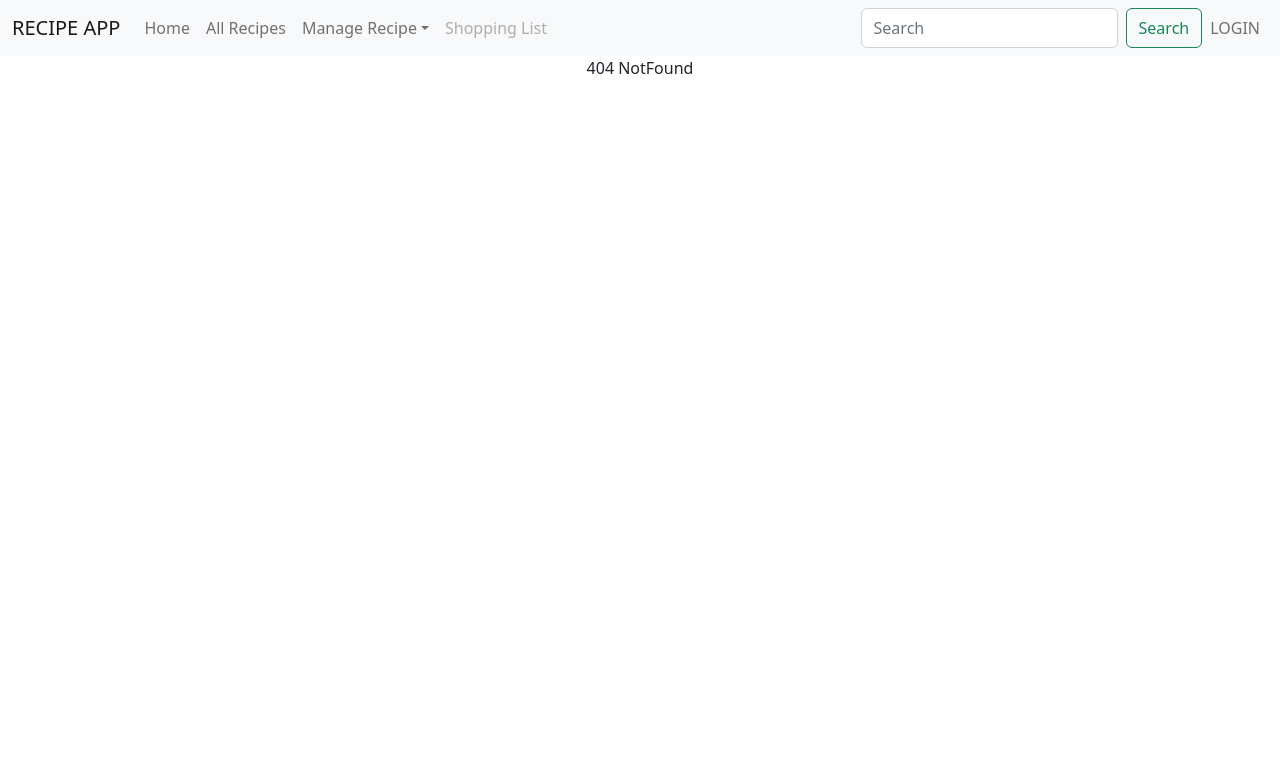
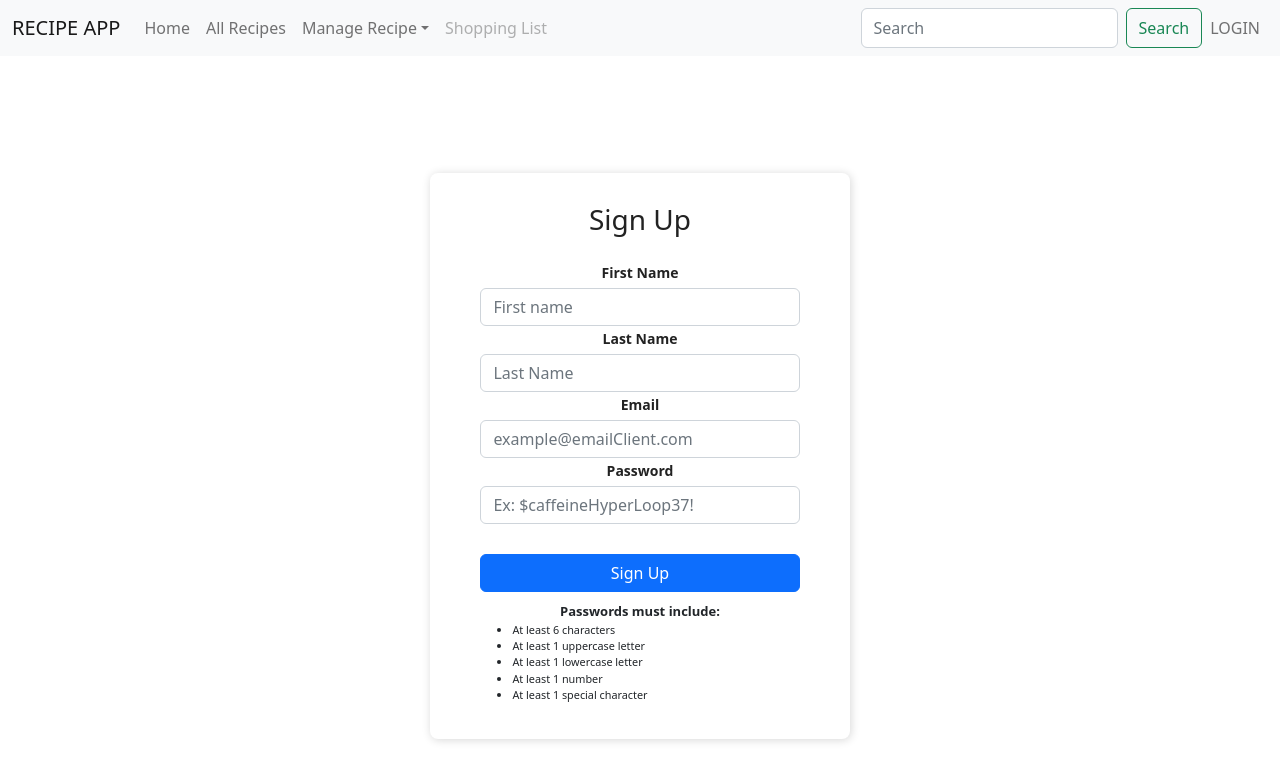
Before and after one commit to lift-off-lc/recipe-app, a React (Create React App) app in the folder client/: page /signUp in a window 1280 px wide. Before the commit this address had no page. Shown: the top 780 px of the page. Built offline with nearby package versions, Linux system fonts and the light colour scheme.

Commit message:
Front End Only: Sign Up page is functional and stylized

```diff
--- a/client/src/App.js
+++ b/client/src/App.js
@@ -11,6 +11,7 @@ import { Route, BrowserRouter, Routes } from "react-router-dom";
 import "./index.css";
 import NavBar from "./components/NavBar";
 import Login from "./pages/Login";
+import SignUp from "./pages/SignUp";
 
 function App() {
   return (
@@ -25,6 +26,7 @@ function App() {
             <Route path="/login" element={<Login />} />
             // * prefer to render to other path that did not listed above
             <Route path="*" element={<NotFound />} />
+            <Route path="/signUp" element={<SignUp />} />
           </Routes>
         </div>
       </div>
--- a/client/src/index.css
+++ b/client/src/index.css
@@ -42,6 +42,56 @@ code {
   font-weight: 800;
 }
 
+.sign-up-form-container{
+  display: flex;
+  justify-content: center;
+  align-items: center;
+  width: 100vw;
+  height: 100vh;
+}
+
+.sign-up-form {
+  width: 420px;
+  height: auto;
+  box-shadow: rgb(0 0 0 / 16%) 1px 1px 10px;
+  padding-top: 30px;
+  padding-bottom: 20px;
+  border-radius: 8px;
+  background-color: white;
+}
+
+.sign-up-form-content {
+  padding-left: 12%;
+  padding-right: 12%;
+}
+
+.sign-up-form-title {
+  text-align: center;
+  margin-bottom: 1em;
+  font-size: 24px;
+  color: rgb(34, 34, 34);
+  font-weight: 800;
+}
+
+.input-container {
+  width: 420px;
+  box-shadow: rgb(0 0 0 / 16%) 1px 1px 10px;
+  padding-top: 30px;
+  padding-bottom: 20px;
+  border-radius: 8px;
+  background-color: white;
+}
+.fine-print {
+  font-size:small;
+  font-weight: bold;
+}
+
+.even-finer-print {
+  font-size: smaller;
+  font-weight: normal;
+  text-emphasis-style: italic;
+}
+
 label {
   font-size: 14px;
   font-weight: 600;
--- a/client/src/pages/Login.js
+++ b/client/src/pages/Login.js
@@ -35,7 +35,7 @@ function Login() {
             Forgot <a href="#">password?</a>
           </p>
           <p className="sign-up text-right mt-2">
-            Don't have an account? <a href="#">Sign Up</a>
+            Don't have an account? <a href="./pages/SignUp">Sign Up</a>
           </p>
         </div>
               </div>
--- a/client/src/pages/SignUp.js
+++ b/client/src/pages/SignUp.js
@@ -0,0 +1,71 @@
+import React from "react";
+
+function SignUp() {
+    return (
+        <>
+        <div className="sign-up-form-container">
+            <form className="sign-up-form">
+                <div className="sign-up-form-content">
+                    <div className="sign-up-form-title">
+                        <h3>Sign Up</h3>
+                    </div>
+
+                    <div className="form-group.mt-3">
+                        <label>First Name</label>
+                        <input
+                            type="text"
+                            className="form-control mt-1"
+                            placeholder="First name"
+                        />
+                    </div>
+
+                    <div className="form-group.mt-3">
+                        <label>Last Name</label>
+                        <input
+                            type="text"
+                            className="form-control mt-1"
+                            placeholder="Last Name"
+                        />
+                    </div>
+
+                    <div className="form-group.mt-3">
+                        <label>Email</label>
+                        <input
+                            type="email"
+                            className="form-control mt-1"
+                            placeholder="example@emailClient.com"
+                        />
+                    </div>
+
+                    <div className="form-group.mt-3">
+                        <label>Password</label>
+                        <input
+                            type="password"
+                            className="form-control mt-1"
+                            placeholder="Ex: $caffeineHyperLoop37!"
+                        />
+                    </div>
+
+                    <div className="d-grid" style={{ paddingTop: "30px"}}>
+                        <button type="submit" className="btn btn-primary">Sign Up</button>
+
+
+                    <div className="fine-print" style={{ paddingTop: "10px"}}>
+                        <label/>Passwords must include:
+                        <ul style={{ textAlign: "left"}}>
+                            <li className="even-finer-print">At least 6 characters</li>
+                            <li className="even-finer-print">At least 1 uppercase letter</li>
+                            <li className="even-finer-print">At least 1 lowercase letter</li>
+                            <li className="even-finer-print">At least 1 number</li>
+                            <li className="even-finer-print">At least 1 special character</li>
+                        </ul>
+                    </div>
+                </div>
+
+                </div>
+            </form>
+        </div>
+        </>
+    );
+}
+export default SignUp;
```
Also changed, not shown: client/src/components/signUp.component.js (deleted), 1 other file (tests, documents, lock files or other folders).
